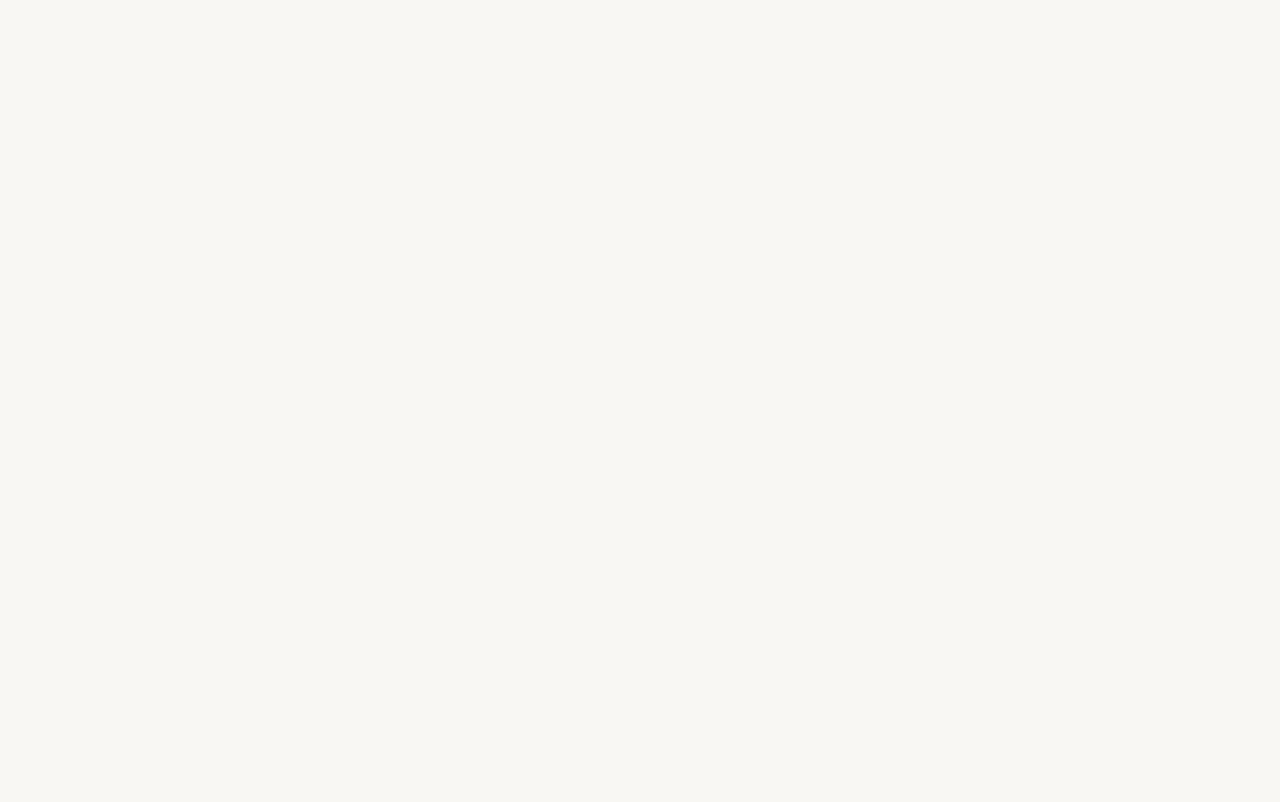
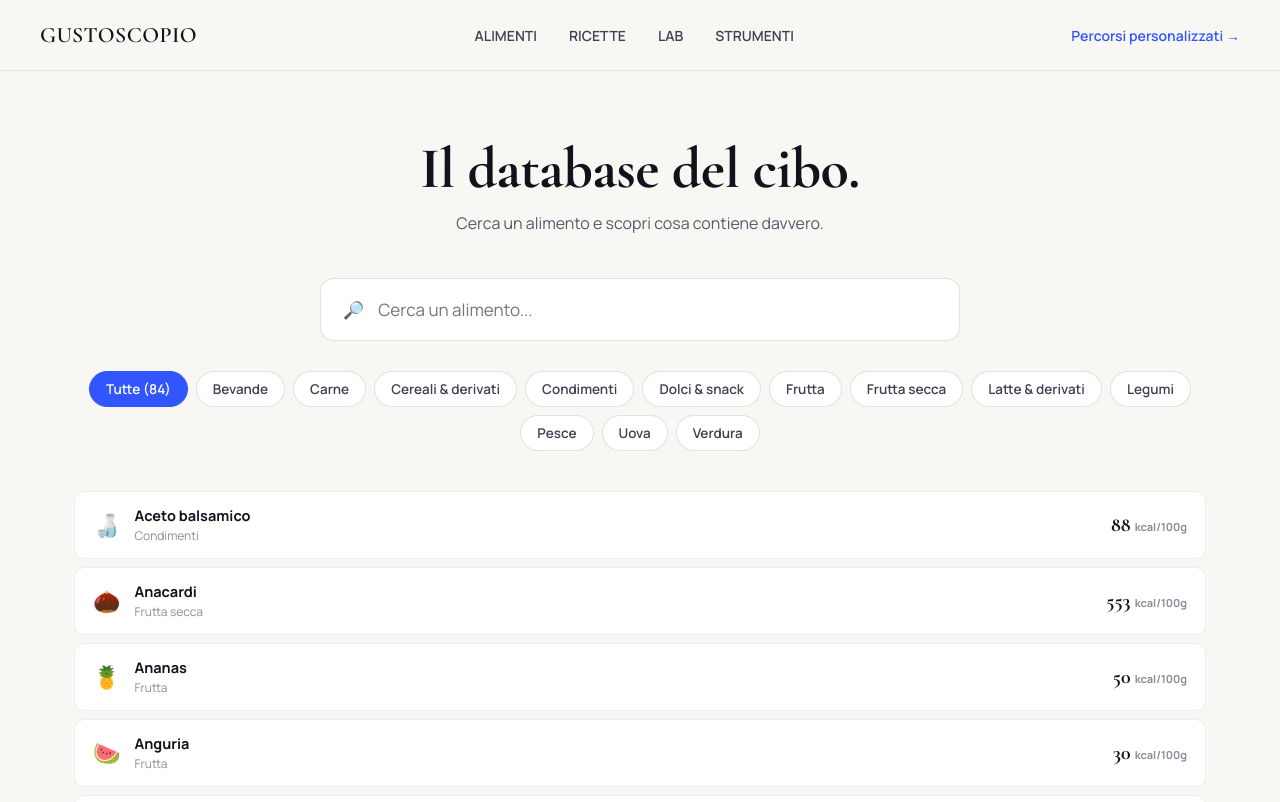
Before and after one commit to davidepalu94/gustoscopio, a React (Vite) app in the folder gustoscopio/: page /alimenti in a window 1280 px wide. Before the commit this address had no page. Shown: the top 802 px of the page. Built offline with nearby package versions, Linux system fonts and the light colour scheme.

Commit message:
Add files via upload

```diff
--- a/gustoscopio/src/App.jsx
+++ b/gustoscopio/src/App.jsx
@@ -13,6 +13,7 @@ import BmiPage from './pages/BmiPage';
 import ApriIlFrigoPage from './pages/ApriIlFrigoPage';
 import LabPage from './pages/LabPage';
 import MitoOVeritaPage from './pages/MitoOVeritaPage';
+import AlimentiPage from './pages/AlimentiPage';
 
 export default function App() {
   return (
@@ -21,6 +22,7 @@ export default function App() {
         <Toast />
         <Routes>
           <Route path="/" element={<Home />} />
+          <Route path="/alimenti" element={<AlimentiPage />} />
           <Route path="/alimenti/:slug" element={<FoodPage />} />
           <Route path="/ricette" element={<RecipesPage />} />
           <Route path="/ricette/:slug" element={<RecipePage />} />
--- a/gustoscopio/src/components/Nav.jsx
+++ b/gustoscopio/src/components/Nav.jsx
@@ -5,7 +5,7 @@ export default function Nav() {
     <nav className="nav">
       <Link to="/" className="nav-logo">GUSTOSCOPIO</Link>
       <div className="nav-links">
-        <span>ALIMENTI</span>
+        <Link to="/alimenti">ALIMENTI</Link>
         <Link to="/ricette">RICETTE</Link>
         <Link to="/lab">LAB</Link>
         <Link to="/strumenti">STRUMENTI</Link>
--- /dev/null
+++ b/gustoscopio/src/pages/AlimentiPage.jsx
@@ -0,0 +1,83 @@
+import { useState, useMemo } from 'react';
+import { Link } from 'react-router-dom';
+import { FOODS } from '../foods';
+import Nav from '../components/Nav';
+
+export default function AlimentiPage() {
+  const [query, setQuery] = useState('');
+  const [category, setCategory] = useState(null);
+
+  const categories = useMemo(() => {
+    const set = new Set(FOODS.map((f) => f.category));
+    return Array.from(set).sort();
+  }, []);
+
+  const filtered = useMemo(() => {
+    const q = query.toLowerCase();
+    return FOODS.filter((f) => {
+      const matchesQuery = !q || f.name.toLowerCase().includes(q);
+      const matchesCategory = !category || f.category === category;
+      return matchesQuery && matchesCategory;
+    }).sort((a, b) => a.name.localeCompare(b.name));
+  }, [query, category]);
+
+  return (
+    <div>
+      <Nav />
+      <div className="section">
+        <div className="section-head">
+          <h2>Il database del cibo.</h2>
+          <p>Cerca un alimento e scopri cosa contiene davvero.</p>
+        </div>
+
+        <div className="search-wrap" style={{ marginTop: 0, marginBottom: 30 }}>
+          <div className="search-box">
+            <span>🔎</span>
+            <input
+              placeholder="Cerca un alimento..."
+              value={query}
+              onChange={(e) => setQuery(e.target.value)}
+            />
+          </div>
+        </div>
+
+        <div className="filter-group" style={{ marginBottom: 40 }}>
+          <button className={`filter-btn ${category === null ? 'active' : ''}`} onClick={() => setCategory(null)}>
+            Tutte ({FOODS.length})
+          </button>
+          {categories.map((c) => (
+            <button
+              key={c}
+              className={`filter-btn ${category === c ? 'active' : ''}`}
+              onClick={() => setCategory(category === c ? null : c)}
+            >
+              {c}
+            </button>
+          ))}
+        </div>
+
+        {filtered.length === 0 ? (
+          <div className="stub-card" style={{ textAlign: 'center' }}>
+            Nessun alimento corrisponde alla ricerca.
+          </div>
+        ) : (
+          <div className="alimenti-grid">
+            {filtered.map((f) => (
+              <Link to={`/alimenti/${f.id}`} key={f.id} className="alimenti-row">
+                <span style={{ fontSize: 22 }}>{f.emoji}</span>
+                <div className="alimenti-row-info">
+                  <div className="alimenti-row-name">{f.name}</div>
+                  <div className="alimenti-row-cat">{f.category}</div>
+                </div>
+                <div className="alimenti-row-kcal">{f.kcal}<span> kcal/100g</span></div>
+              </Link>
+            ))}
+          </div>
+        )}
+      </div>
+      <footer className="foot">
+        Informazioni nutrizionali a scopo divulgativo. Non sostituiscono una valutazione professionale personalizzata.
+      </footer>
+    </div>
+  );
+}
--- a/gustoscopio/src/styles.css
+++ b/gustoscopio/src/styles.css
@@ -358,3 +358,13 @@ footer.foot { text-align: center; padding: 40px 24px; color: #8a8d97; font-size:
 .myth-finish { text-align: center; padding: 60px 0; }
 .myth-finish-score { font-family: 'Cormorant Garamond', serif; font-size: 80px; font-weight: 700; }
 .myth-finish-label { font-size: 14px; color: rgba(255,255,255,0.75); font-weight: 600; letter-spacing: 0.03em; text-transform: uppercase; }
+
+/* ALIMENTI DATABASE PAGE */
+.alimenti-grid { display: flex; flex-direction: column; gap: 8px; }
+.alimenti-row { display: flex; align-items: center; gap: 14px; background: #FFFFFF; border: 1px solid rgba(16,19,28,0.07); border-radius: 10px; padding: 14px 18px; transition: transform 140ms ease, box-shadow 140ms ease; }
+.alimenti-row:hover { transform: translateX(4px); box-shadow: 0 6px 16px rgba(16,19,28,0.06); }
+.alimenti-row-info { flex: 1; }
+.alimenti-row-name { font-weight: 700; font-size: 14.5px; }
+.alimenti-row-cat { font-size: 12px; color: #8a8d97; margin-top: 2px; }
+.alimenti-row-kcal { font-family: 'Cormorant Garamond', serif; font-size: 20px; font-weight: 700; white-space: nowrap; }
+.alimenti-row-kcal span { font-size: 11px; font-family: 'Manrope', sans-serif; font-weight: 700; color: #8a8d97; margin-left: 2px; }
```
Also changed, not shown: 1 other file (tests, documents, lock files or other folders).
